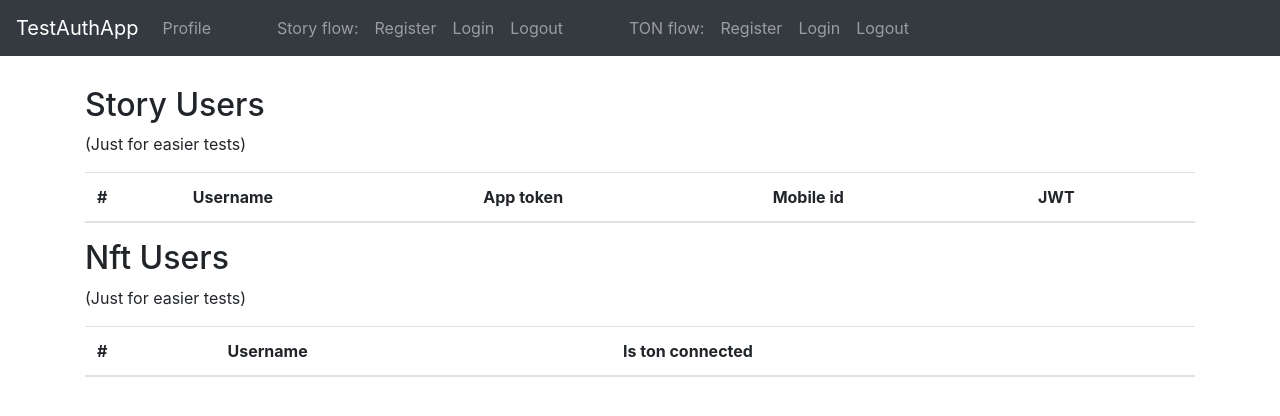
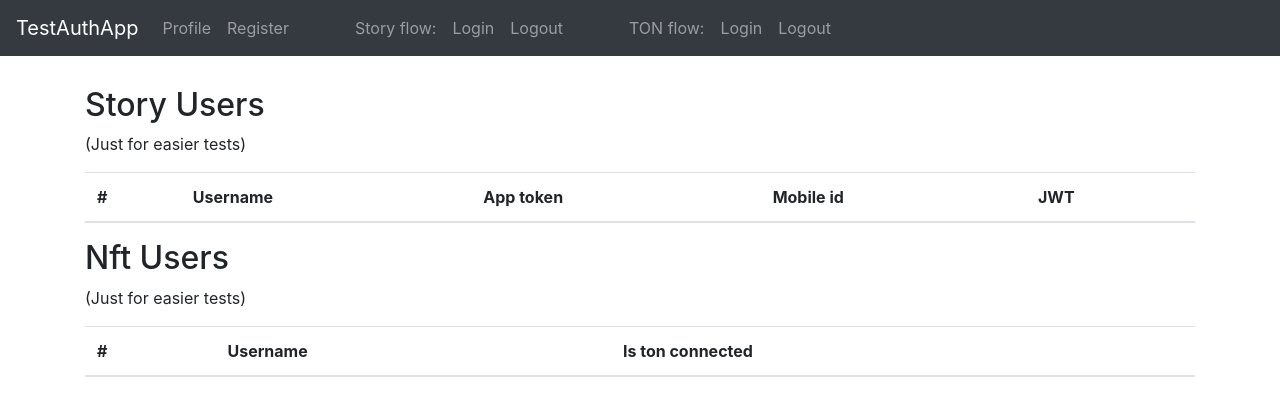
Before and after one commit to TheQwaad/VTB-Api-Hackathon-2024-finals, a Django app: page / in a window 1280 px wide. Shown: the top 416 px of the page. Run offline with Django 5.2, Linux system fonts and the light colour scheme; lists and menus that the app fills with data are empty.

Commit message:
test-register

```diff
--- a/test_auth_app/src/base/templates/template.html
+++ b/test_auth_app/src/base/templates/template.html
@@ -33,13 +33,13 @@
             <li class="nav-item">
                 <a class="nav-link" href="{% url 'profile' %}">Profile</a>
             </li>
+            <li class="nav-item">
+                <a class="nav-link" href="{% url 'auth.register' %}">Register</a>
+            </li>
         </ul>
         <ul class="navbar-nav" style="margin-left: 50px">
             <li class="nav-item">
                 <div class="nav-link">Story flow:</div>
-            </li>
-            <li class="nav-item">
-                <a class="nav-link" href="{% url 'auth.register' %}">Register</a>
             </li>
             <li class="nav-item">
                 <a class="nav-link" href="{% url 'auth.login' %}">Login</a>
@@ -51,9 +51,6 @@
         <ul class="navbar-nav" style="margin-left: 50px">
             <li class="nav-item">
                 <div class="nav-link">TON flow:</div>
-            </li>
-            <li class="nav-item">
-                <a class="nav-link" href="{% url 'nft_auth.register' %}">Register</a>
             </li>
             <li class="nav-item">
                 <a class="nav-link" href="{% url 'nft_auth.login' %}">Login</a>
```
